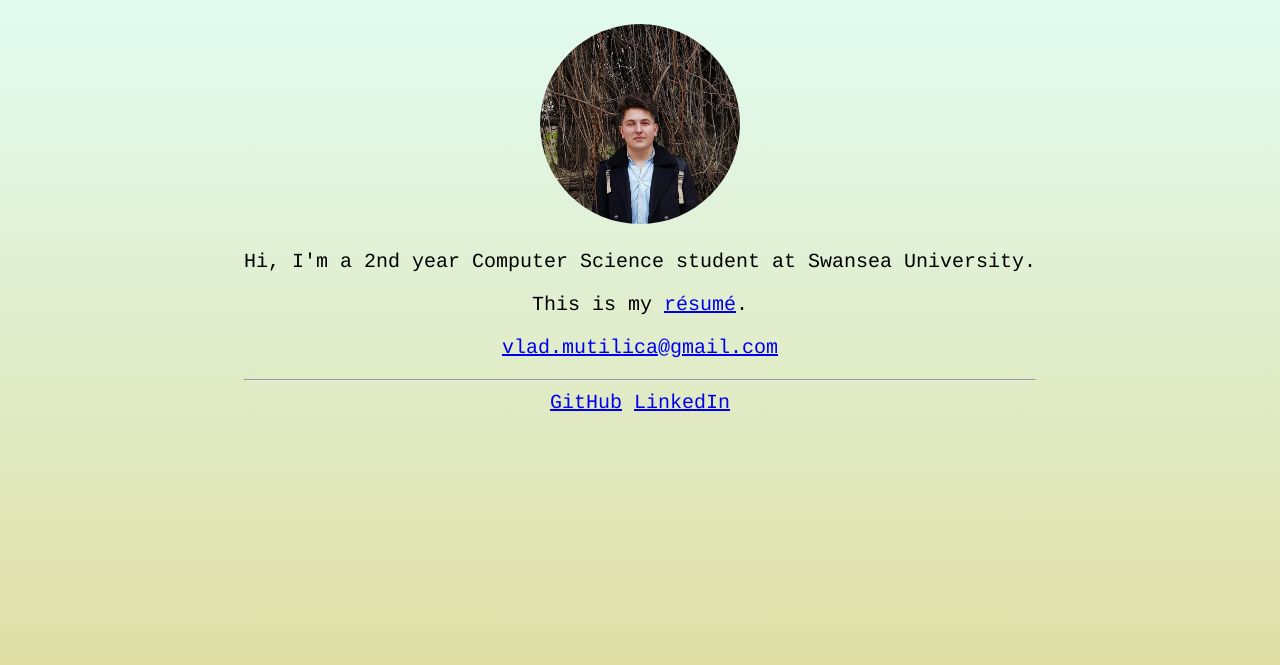
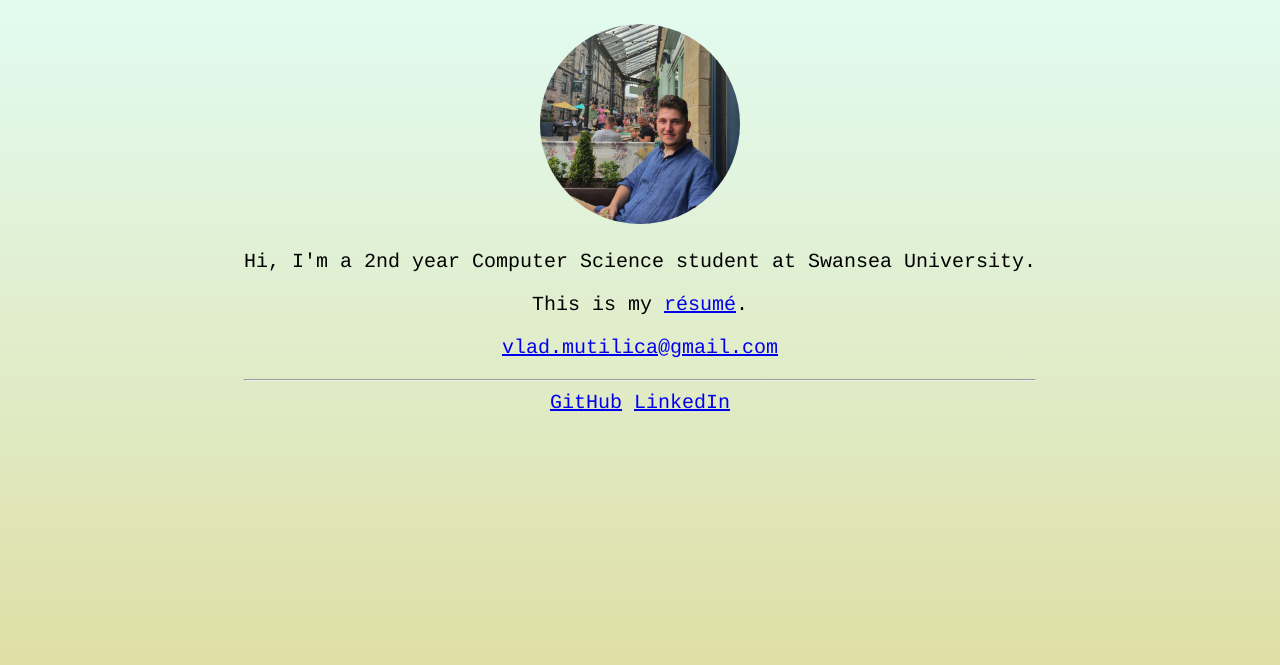
Before and after one commit to vl4duu/vlad-mutilica.space, a plain HTML site: page index.html in a window 1280 px wide. Shown: the part 83-748 px from the top of the page. Drawn offline with Linux system fonts and the light colour scheme.

Commit message:
Changed avatar

```diff
--- a/index.html
+++ b/index.html
@@ -14,7 +14,7 @@
         <div>
             <h1>Vlad Mutilic&#259;</h1>
             <div class="avatar-container">
-                <img id="me" src="bossu.jpg" alt="Me">
+                <img id="me" src="Avatar.jpg" alt="Me">
             </div>
             <p>Hi, I'm a 2nd year Computer Science student at Swansea University.</p>
             <p>This is my <a href="Resume.pdf">résumé</a>.</p>
```
Also changed, not shown: Avatar.jpg (added).
